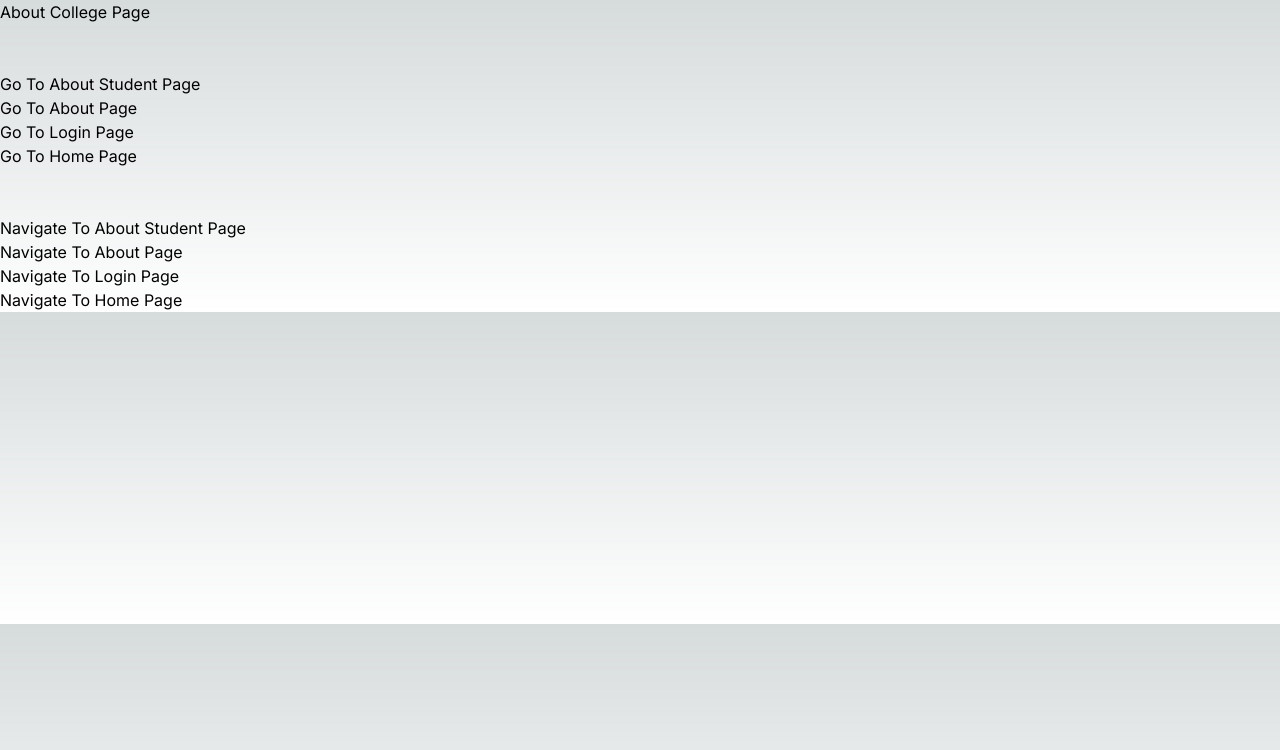
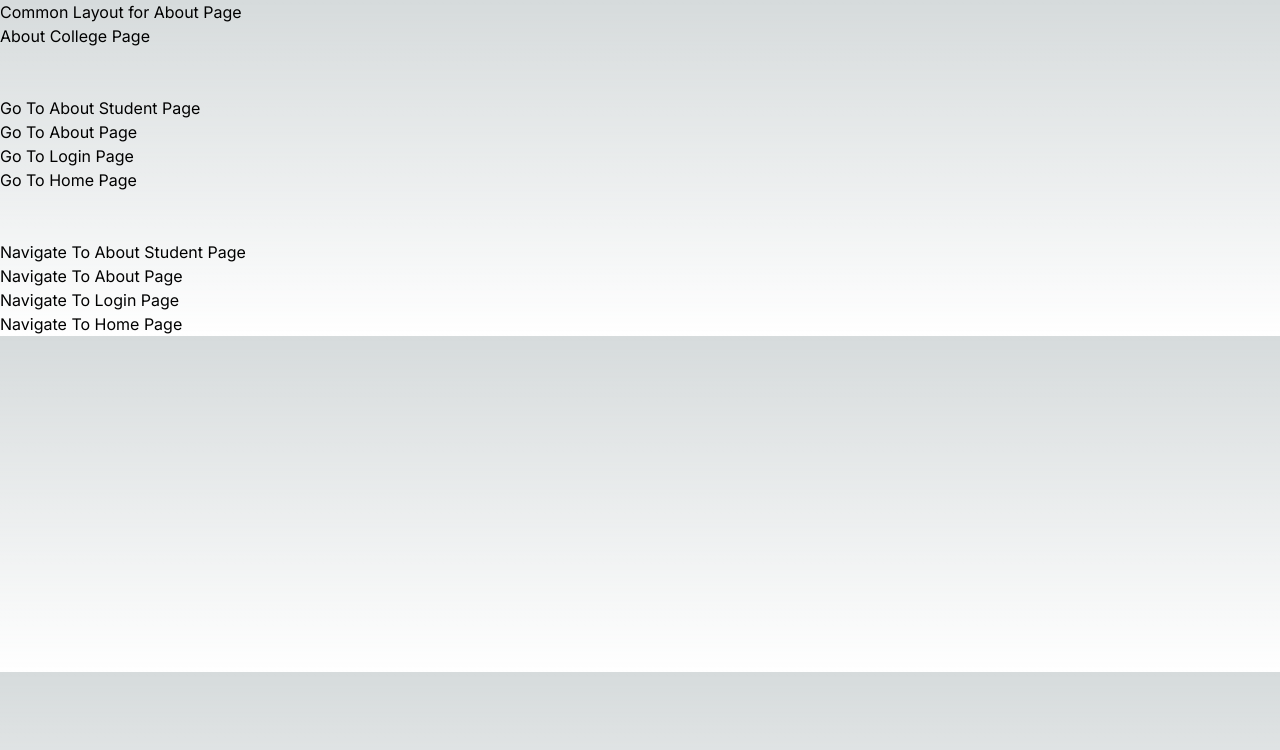
Before and after one commit to amitroy497/full-next-study, a Next.js app: page /about/aboutCollege in a window 1280 px wide. Shown: the top 750 px of the page. Built offline with nearby package versions, Linux system fonts and the light colour scheme.

Commit message:
4. Common Layout

```diff
--- /dev/null
+++ b/src/app/about/layout.tsx
@@ -0,0 +1,18 @@
+'use client';
+import { FC } from 'react';
+import { usePathname } from 'next/navigation';
+
+interface AboutLayoutProps {
+	children: React.ReactNode;
+}
+const AboutLayout: FC<AboutLayoutProps> = ({ children }) => {
+	const pathName = usePathname();
+	return (
+		<>
+			<h1>Common Layout for About Page</h1>
+			{children}
+		</>
+	);
+};
+
+export default AboutLayout;
```
